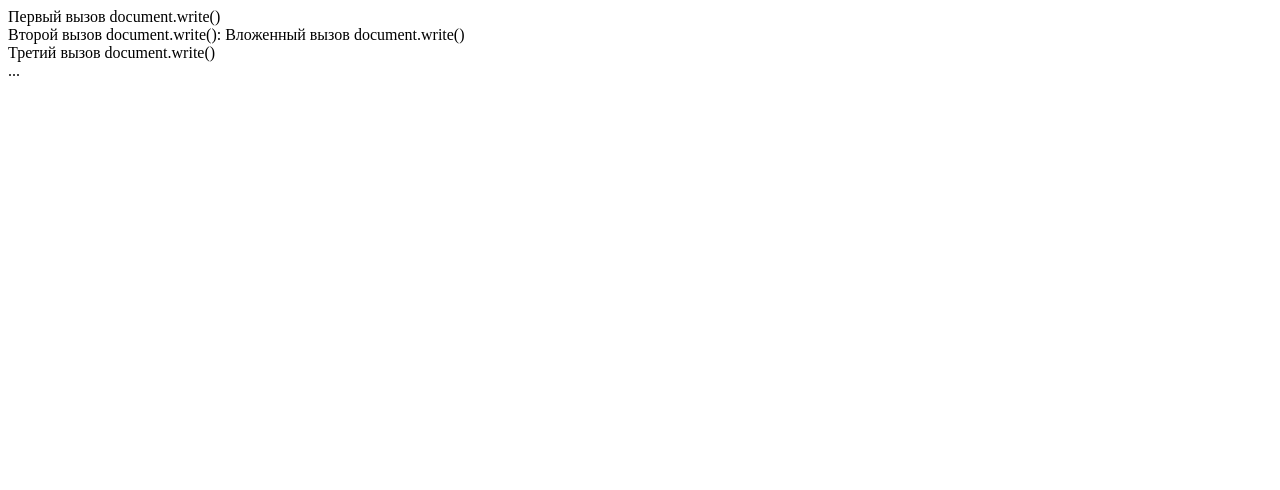
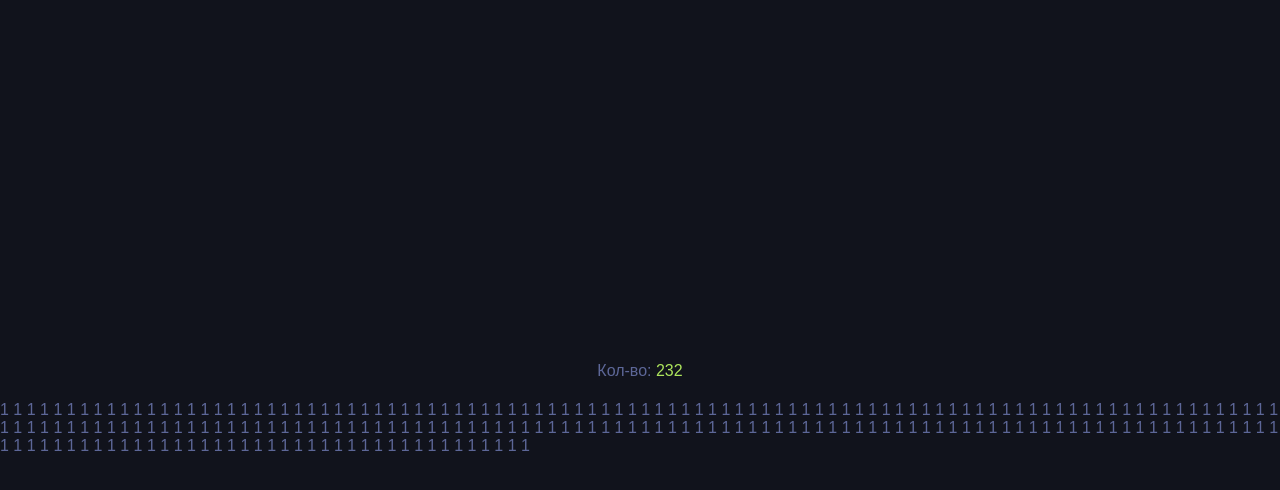
Before and after one commit to arizonec/WildBerry1, a plain HTML site: page 22/index.html in a window 1280 px wide. Drawn offline with Linux system fonts and the light colour scheme.

Commit message:
some more magic

```diff
--- a/22/index.html
+++ b/22/index.html
@@ -1,14 +1,48 @@
 <!DOCTYPE html>
-<html lang="en">
-<head>
-    <meta charset="UTF-8">
-    <meta name="viewport" content="width=device-width, initial-scale=1.0">
-    <title>Document</title>
-    <script src="script.js"></script>
-</head>
-<body>
-    <div>
-        <span id="size">...</span>
+<html lang="ru">
+  <head>
+    <meta charset="UTF-8" />
+    <meta name="viewport" content="width=device-width, initial-scale=1.0" />
+    <title>Document.write()</title>
+    <script src="./script.js"></script>
+  </head>
+  <body>
+    <style>
+      body {
+        min-height: 100vh;
+        background: #11131c;
+        color: #5d6798;
+        font-family: sans-serif;
+        font-weight: 400;
+        display: flex;
+        justify-content: center;
+        align-items: center;
+        margin: 0;
+      }
+      .count-num {
+        color: #ade55c;
+      }
+      #root {
+        display: flex;
+        flex-direction: column;
+        align-items: center;
+        gap: 5px;
+      }
+    </style>
+    <div id="root">
+      <p class="count">
+        Кол-во: <span id="count-num" class="count-num">0</span>
+      </p>
+      <div id="test">
+        <span class="test">1</span>
+        <script>
+          generateWrite();
+        </script>
+      </div>
     </div>
-</body>
+
+    <script>
+      showCount();
+    </script>
+  </body>
 </html>
--- a/22/script.js
+++ b/22/script.js
@@ -1,6 +1,10 @@
-document.write('Первый вызов document.write()');
-document.write('<br>');
-document.write('Второй вызов document.write(): ');
-document.write('<script>document.write("Вложенный вызов document.write()");</script>');
-document.write('<br>');
-document.write('Третий вызов document.write()');
+const generateWrite = () => {
+    document.write(document.querySelector("#test").innerHTML);
+  };
+
+  const showCount = () => {
+    const count = document.querySelectorAll(".test").length;
+    const root = document.querySelector("#count-num");
+
+    root.textContent = count;
+  };
```
Also changed, not shown: 21?/index.html (+1 -2 lines), 21?/script.js (+5 -56 lines), 21?/README.md (added), 1 other file.
